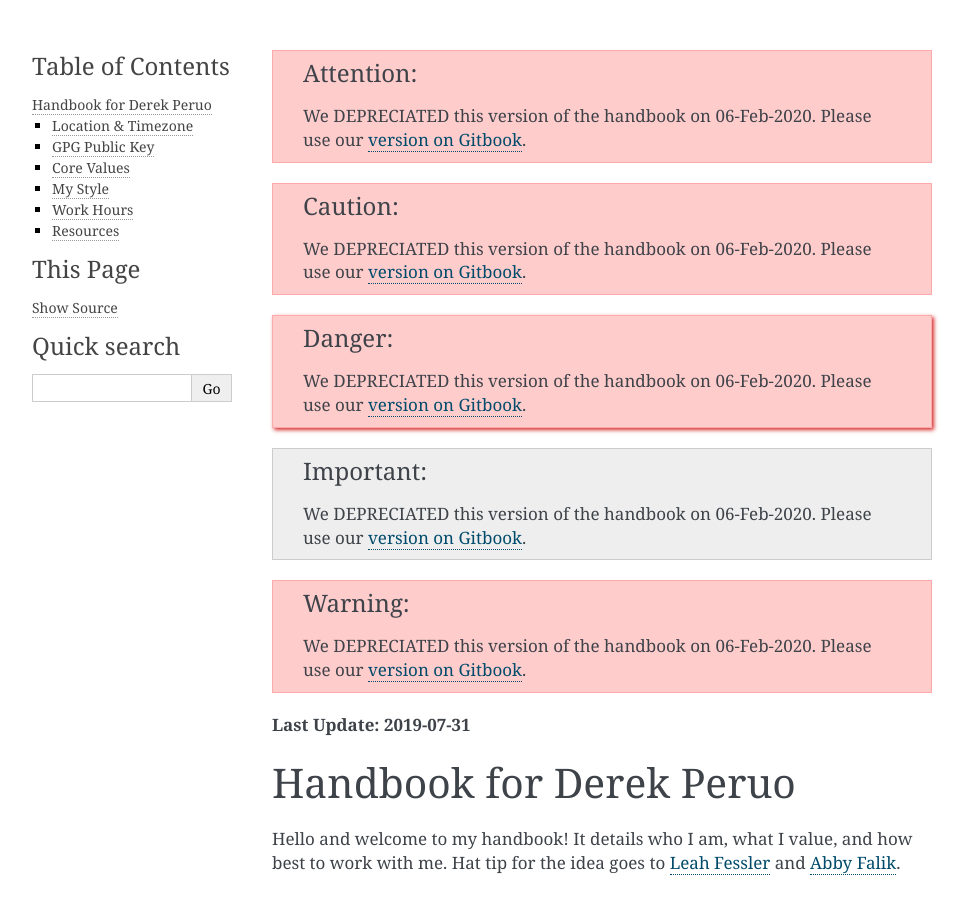
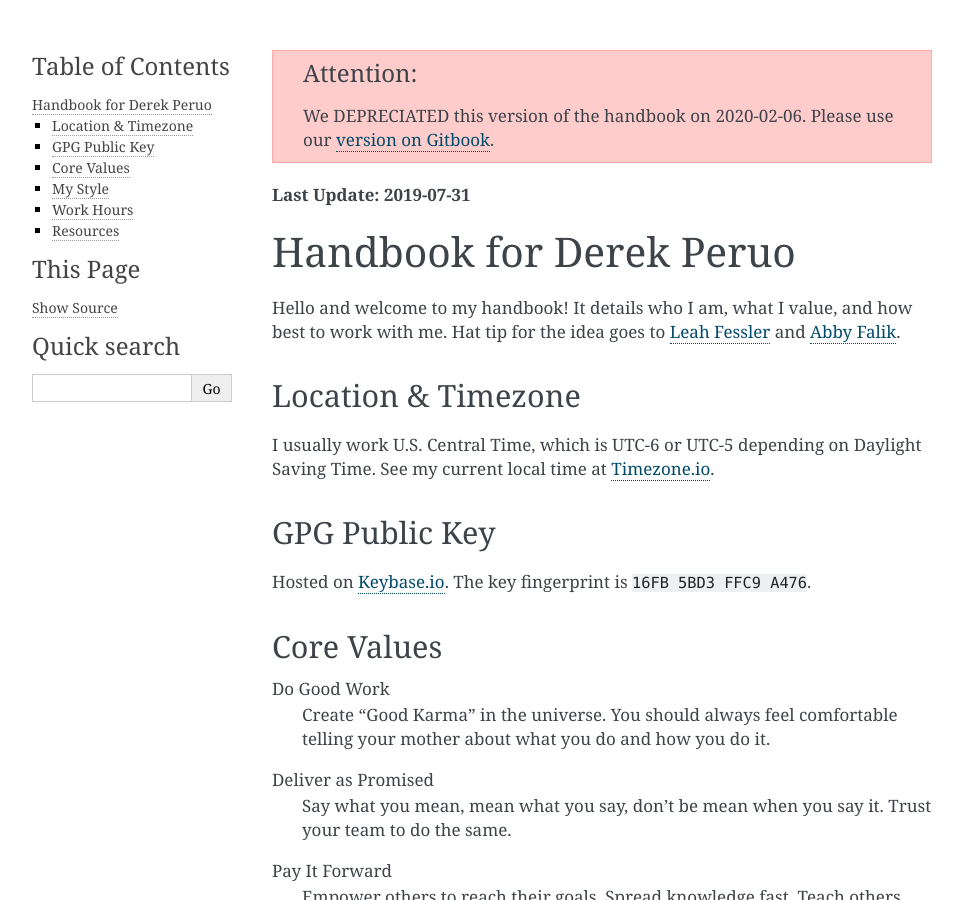
Before and after one commit to dperuo/about-me, a Sphinx documentation site: the page built from docs/index.rst, in a window 1280 px wide and 900 px high. Shown: the whole window, without its empty margins (148-1116 px from the left). Built offline with Sphinx 7.4.7, drawn with Linux system fonts in a browser that asks for light colours; pages that are not in the unit, such as notebooks, are missing from menus.

Commit message:
docs: ✏️ () Add depreciation warning on all pages

```diff
--- a/docs/index.rst
+++ b/docs/index.rst
@@ -2,19 +2,7 @@
 .. _Leah Fessler: https://qz.com/1046131/writing-a-user-manual-at-work-makes-teams-less-anxious-and-more-productive/
 
 .. ATTENTION::
-   We DEPRECIATED this version of the handbook on 06-Feb-2020. Please use our `version on Gitbook <https://handbook.derekperuo.net>`_.
-
-.. CAUTION::
-   We DEPRECIATED this version of the handbook on 06-Feb-2020. Please use our `version on Gitbook <https://handbook.derekperuo.net>`_.
-
-.. DANGER::
-   We DEPRECIATED this version of the handbook on 06-Feb-2020. Please use our `version on Gitbook <https://handbook.derekperuo.net>`_.
-
-.. IMPORTANT::
-   We DEPRECIATED this version of the handbook on 06-Feb-2020. Please use our `version on Gitbook <https://handbook.derekperuo.net>`_.
-
-.. WARNING::
-   We DEPRECIATED this version of the handbook on 06-Feb-2020. Please use our `version on Gitbook <https://handbook.derekperuo.net>`_.
+   We DEPRECIATED this version of the handbook on 2020-02-06. Please use our `version on Gitbook <https://handbook.derekperuo.net>`_.
 
 **Last Update: 2019-07-31**
 
--- a/docs/playbook.rst
+++ b/docs/playbook.rst
@@ -1,3 +1,6 @@
+.. ATTENTION::
+   We DEPRECIATED this version of the playbook on 2020-02-06. Please use our `version on Gitbook <https://playbook.derekperuo.net>`_.
+
 **Last Update: 2019-07-31**
 
 Derek's Playbook
--- a/docs/skills-list.rst
+++ b/docs/skills-list.rst
@@ -1,5 +1,7 @@
+.. ATTENTION::
+   We DEPRECIATED this version of the skils list on 2020-02-06. Please use our `version on Gitbook <https://playbook.derekperuo.net/resources/skills>`_.
+
 **Last Update: 2018-06-06**
-
 
 Derek's Skills List
 ===================
```
